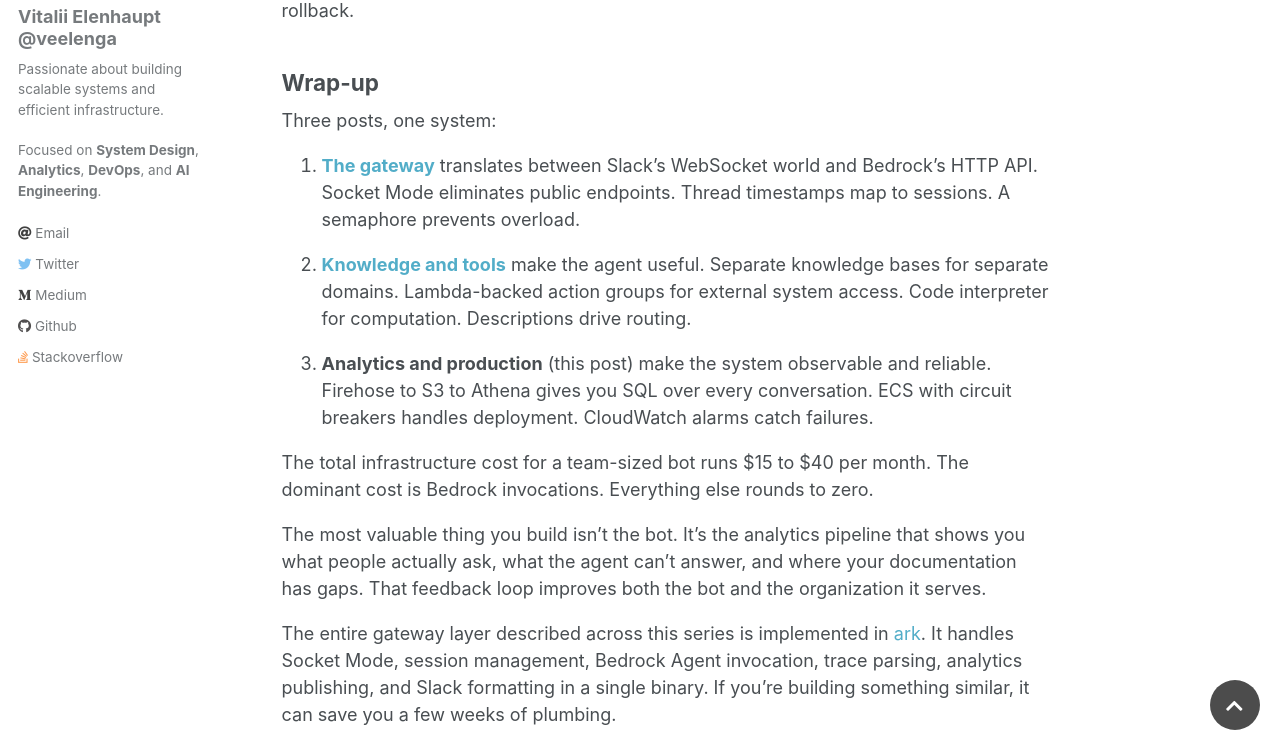
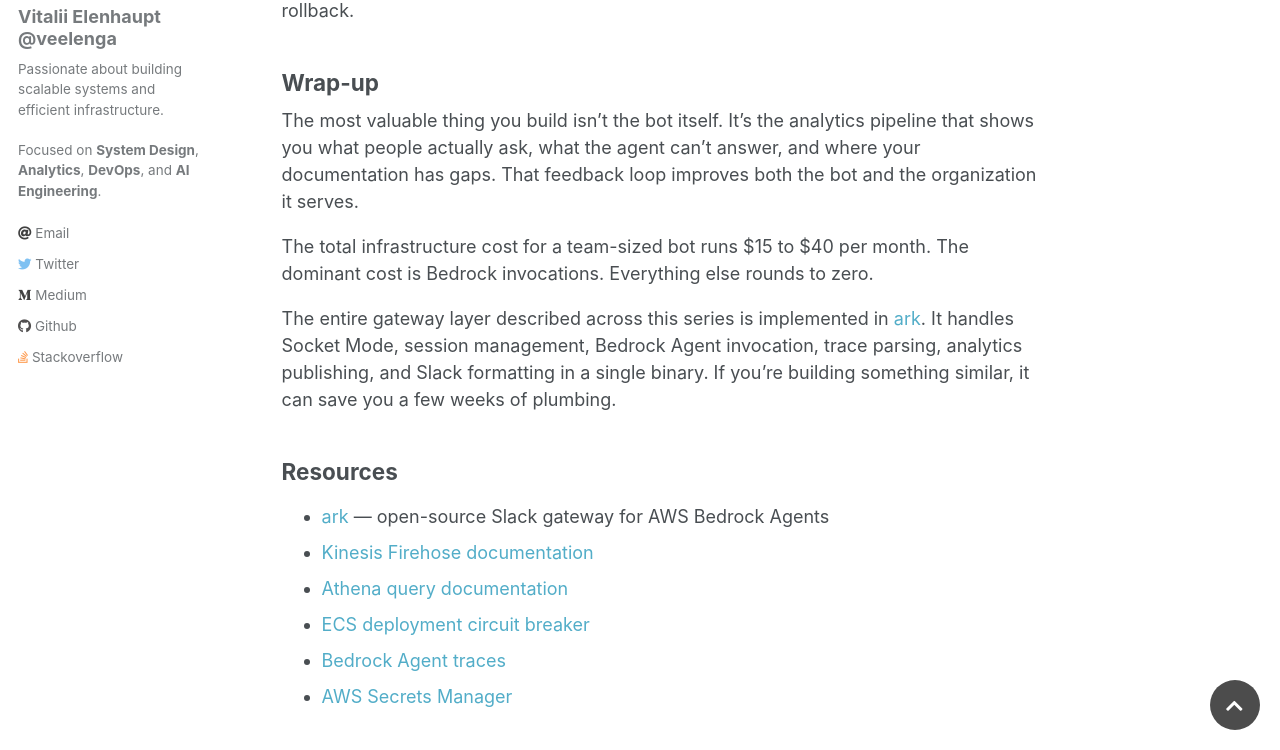
Before and after one commit to veelenga/veelenga.github.io, a Jekyll site: the page built from _posts/2026-04-19-slack-meets-bedrock-analytics-monitoring-production.markdown, in a window 1280 px wide and 900 px high, scrolled down 11046 px, cut to the strip 150-900 px from the top of the window. Built offline with Jekyll 4.4.1, drawn with Linux system fonts in a browser that asks for light colours; comment, search, counter and statistics services are not loaded; some of the changed text lies outside the part shown.

Commit message:
fix: clean up blog series after review
- Fix timezone inconsistency in post 3 frontmatter
- Add language hints to unhinted code blocks
- Remove duplicated 128MB rationale (kept in post 3)
- Trim redundant series recap in post 3 wrap-up
- Remove filler phrases
- Reduce forced ark mentions in post 2

````diff
--- a/_posts/2026-04-17-slack-meets-bedrock-building-the-gateway.markdown
+++ b/_posts/2026-04-17-slack-meets-bedrock-building-the-gateway.markdown
@@ -90,7 +90,7 @@
 
 The fix: detect stale sessions and re-inject context.
 
-```
+```ruby
 session_ttl = 55.minutes
 
 if session_stale?(session_id)
@@ -119,7 +119,7 @@
 
 The solution: a bounded semaphore. Set a concurrency limit (10 works well) and process messages in parallel up to that limit. When all slots are full, respond immediately with a "busy" message instead of queuing indefinitely.
 
-```
+```ruby
 semaphore = Channel.new(MAX_CONCURRENT)  # buffered channel
 MAX_CONCURRENT.times { semaphore.send(token) }
 
@@ -212,8 +212,6 @@
     - !Sub 'arn:aws:bedrock:${AWS::Region}:${AWS::AccountId}:agent-alias/${AgentId}/*'
 ```
 
-128MB of RAM and 128 CPU units (0.125 vCPU) is enough. The gateway is I/O bound, not compute bound. It spends most of its time waiting for Bedrock responses.
-
 ## Wrap-up
 
 The gateway is a protocol translator with three jobs: connect to Slack via Socket Mode, manage sessions by mapping threads to Bedrock sessions, and control concurrency so slow agent calls don't block the system.
--- a/_posts/2026-04-18-slack-meets-bedrock-knowledge-bases-tools-action-groups.markdown
+++ b/_posts/2026-04-18-slack-meets-bedrock-knowledge-bases-tools-action-groups.markdown
@@ -224,7 +224,7 @@
 | Calculations | "Convert these quarterly numbers to annual growth rates" |
 | File transformation | "Extract emails from this CSV and deduplicate" |
 
-The gateway handles the file round-trip: download from Slack, send to Bedrock, receive output files, upload back to Slack. [ark](https://github.com/crystal-autobot/ark) implements this with MIME type validation and size limits on both sides. Part 1 covered the mechanics.
+The gateway handles the file round-trip: download from Slack, send to Bedrock, receive output files, upload back to Slack. [Part 1](/slack-meets-bedrock-building-the-gateway/) covered the mechanics.
 
 ## Writing effective agent instructions
 
--- a/_posts/2026-04-19-slack-meets-bedrock-analytics-monitoring-production.markdown
+++ b/_posts/2026-04-19-slack-meets-bedrock-analytics-monitoring-production.markdown
@@ -174,7 +174,7 @@
 
 [ark](https://github.com/crystal-autobot/ark) parses these traces in real time as the response streams in:
 
-```
+```ruby
 EventStream.decode(response) do |message|
   case message.event_type
   when "chunk"
@@ -372,17 +372,9 @@
 
 ## Wrap-up
 
-Three posts, one system:
-
-1. [**The gateway**](/slack-meets-bedrock-building-the-gateway/) translates between Slack's WebSocket world and Bedrock's HTTP API. Socket Mode eliminates public endpoints. Thread timestamps map to sessions. A semaphore prevents overload.
-
-2. [**Knowledge and tools**](/slack-meets-bedrock-knowledge-bases-tools-action-groups/) make the agent useful. Separate knowledge bases for separate domains. Lambda-backed action groups for external system access. Code interpreter for computation. Descriptions drive routing.
-
-3. **Analytics and production** (this post) make the system observable and reliable. Firehose to S3 to Athena gives you SQL over every conversation. ECS with circuit breakers handles deployment. CloudWatch alarms catch failures.
+The most valuable thing you build isn't the bot itself. It's the analytics pipeline that shows you what people actually ask, what the agent can't answer, and where your documentation has gaps. That feedback loop improves both the bot and the organization it serves.
 
 The total infrastructure cost for a team-sized bot runs $15 to $40 per month. The dominant cost is Bedrock invocations. Everything else rounds to zero.
-
-The most valuable thing you build isn't the bot. It's the analytics pipeline that shows you what people actually ask, what the agent can't answer, and where your documentation has gaps. That feedback loop improves both the bot and the organization it serves.
 
 The entire gateway layer described across this series is implemented in [ark](https://github.com/crystal-autobot/ark). It handles Socket Mode, session management, Bedrock Agent invocation, trace parsing, analytics publishing, and Slack formatting in a single binary. If you're building something similar, it can save you a few weeks of plumbing.
 
````
Also changed, not shown: other parts of _posts/2026-04-19-slack-meets-bedrock-analytics-monitoring-production.markdown (+2 -2 lines).
